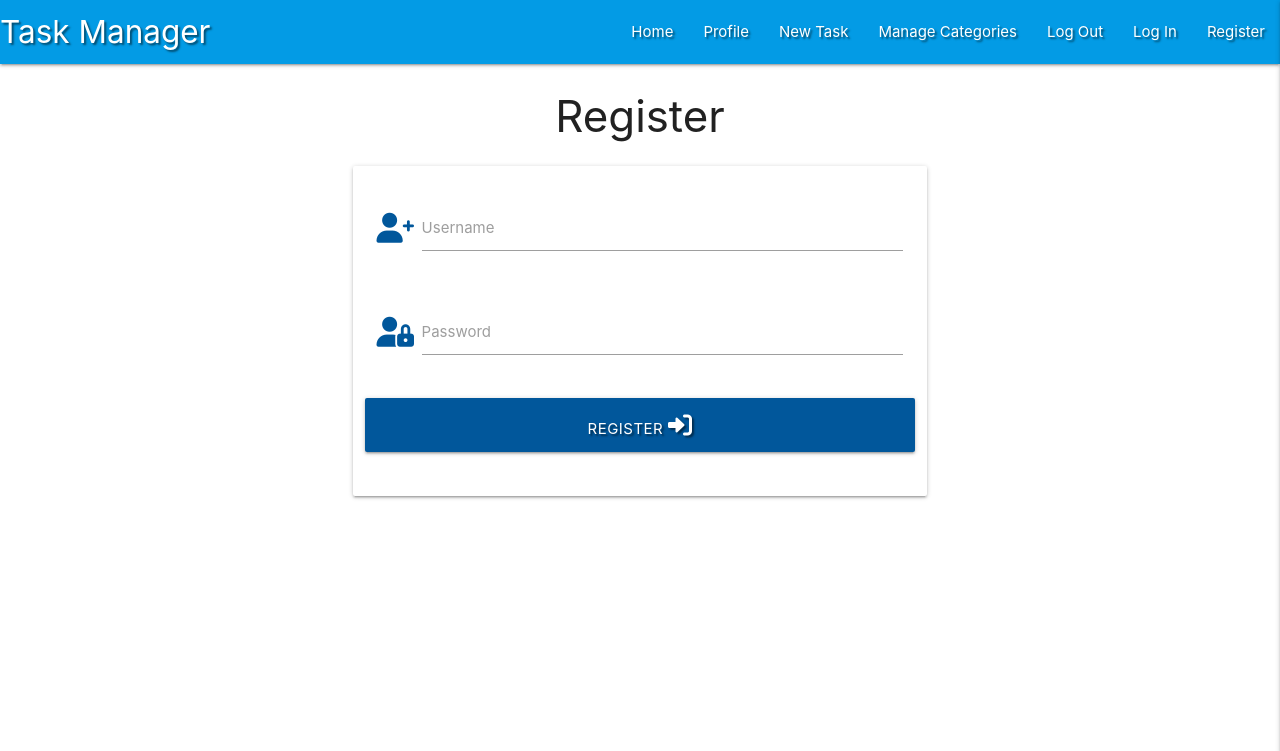
After one commit to suzybee1987/flask-task-manager-project, a Flask app: page /register in a window 1280 px wide. The commit adds this page. Shown: the top 751 px of the page. Run offline with Flask 2, Linux system fonts and the light colour scheme; some libraries are stand-ins or nearby versions.

Commit message:
Add register functionality

```diff
--- a/app.py
+++ b/app.py
@@ -4,6 +4,7 @@ from flask import (
     redirect, request, session, url_for)
 from flask_pymongo import PyMongo
 from bson.objectid import ObjectId
+from werkzeug.security import generate_password_hash, check_password_hash
 if os.path.exists("env.py"):
     import env
 
@@ -25,6 +26,30 @@ def get_tasks():
     return render_template("tasks.html", tasks=tasks)
 
 
+@app.route("/register", methods=["GET", "POST"])
+def register():
+    if request.method == "POST":
+        # check if username already exists
+        existing_user = mongo.db.users.find_one(
+            {"username": request.form.get("username").lower()})
+
+        if existing_user:
+            flash("Username already exists")
+            return redirect(url_for("register"))
+
+        register = {
+            "username": request.form.get("username").lower(),
+            "password": generate_password_hash(request.form.get("password"))
+        }
+        mongo.db.users.insert_one(register)
+
+        # Put new user into 'session' cookie
+        session['user'] = request.form.get("username").lower()
+        flash("Registration successful!")
+    return render_template("register.html")
+
+
+
 if __name__ == "__main__":
     app.run(host=os.environ.get("IP"),
             port=int(os.environ.get("PORT")),
--- a/static/css/style.css
+++ b/static/css/style.css
@@ -1,3 +1,7 @@
 .text-shadow {
     text-shadow: 2px 2px 2px rgba(0,0,0,0.5)
 }
+
+.flashes h4 {
+    line-height: 2;
+}
--- a/templates/base.html
+++ b/templates/base.html
@@ -14,9 +14,7 @@
 </head>
 
 <body>
-
     <header>
-
         <!-- Top navbar  -->
         <nav class="nav-extended text-shadow light-blue darken-1">
             <div class="nav-wrapper">
@@ -29,14 +27,16 @@
                     <li><a href="#">Manage Categories</a></li>
                     <li><a href="#">Log Out</a></li>
                     <li><a href="#">Log In</a></li>
-                    <li><a href="#">Register</a></li>
+                    <li><a href="{{ url_for('register')  }}">Register</a></li>
 
                 </ul>
             </div>
         </nav>
         <!-- mobile side navbar  -->
         <ul class="sidenav" id="mobile-demo">
-            <li><h4 class="center-align light-blue-text text-darken-4">Task Manager</h4></li>
+            <li>
+                <h4 class="center-align light-blue-text text-darken-4">Task Manager</h4>
+            </li>
 
             <li><a href="{{ url_for('get_tasks') }}">Home</a></li>
             <li><a href="#">Profile</a></li>
@@ -44,13 +44,30 @@
             <li><a href="#">Manage Categories</a></li>
             <li><a href="#">Log Out</a></li>
             <li><a href="#">Log In</a></li>
-            <li><a href="#">Register</a></li>
+            <li><a href="{{ url_for('register')  }}">Register</a></li>
         </ul>
     </header>
+    <section>
+        <!-- flash messages  -->
+        {% with messages = get_flashed_messages() %}
+        {% if messages %}
+        {% for message in messages %}
+        <div class="row flashes">
+            <h4 class="light-blue lighten-4 center-align">{{ message }}</h4>
+        </div>
+        {% endfor %}
+        {% endif %}
+        {% endwith %}
+    </section>
 
-    {% block content %}
 
-    {% endblock %}
+    <main class="container">
+        {% block content %}
+
+        {% endblock %}
+
+
+    </main>
     <script src="https://code.jquery.com/jquery-3.6.0.min.js"
         integrity="sha256-/xUj+3OJU5yExlq6GSYGSHk7tPXikynS7ogEvDej/m4=" crossorigin="anonymous"></script>
     <script src="https://cdnjs.cloudflare.com/ajax/libs/materialize/1.0.0/js/materialize.min.js"></script>
--- /dev/null
+++ b/templates/register.html
@@ -0,0 +1,37 @@
+{% extends "base.html" %}
+{% block content %}
+
+<h3 class="center-align">Register</h3>
+
+<div class="row">
+    <form class="col s12 m8 offset-m2" method="POST" action="{{ url_for('register') }}">
+        <div class="card-panel">
+            <!-- username -->
+            <div class="row">
+                <div class="input-field col s12">
+                    <i class="fas fa-user-plus prefix light-blue-text text-darken-4"></i>
+                    <input id="username" name="username" type="text" class="validate"
+                    minlength="5" maxlength="15" pattern="^[a-zA-Z0-9]{5,15}$" required>
+                    <label for="username">Username</label>
+                </div>
+            </div>
+            <!-- passowrd -->
+            <div class="row">
+                <div class="input-field col s12">
+                    <i class="fas fa-user-lock prefix light-blue-text text-darken-4"></i>
+                    <input id="password" name="password" type="password" minlength="5"
+                    maxlength="15" pattern="^[a-zA-Z0-9]{5,15}$" class="validate" required>
+                    <label for="password">Password</label>
+                </div>
+            </div>
+            <!-- register -->
+            <div class="row">
+                <button type="submit" class="col s12 btn-large light-blue darken-4 text-shadow">
+                    Register <i class="fas fa-sign-in-alt"></i>
+                </button>
+            </div>
+        </div>
+    </form>
+</div>
+
+{% endblock %}
```
